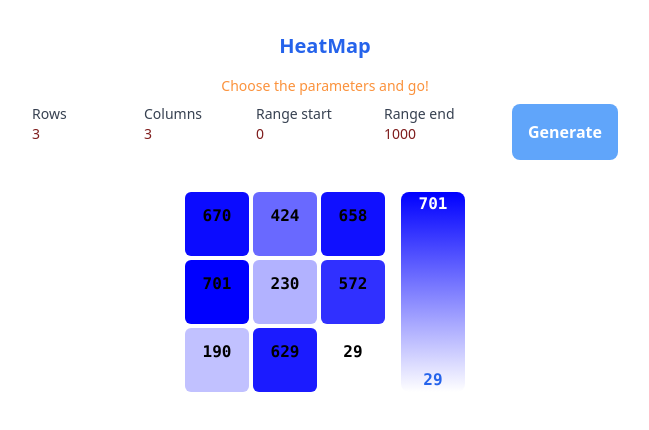
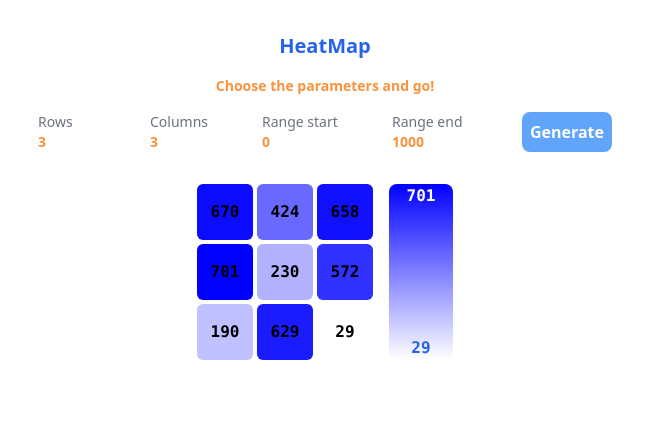
Before and after one commit to faguilarm/ngheatmap, an Angular app: page / in a window 1280 px wide. Shown: the top 430 px of the page, without its empty margins (315-964 px from the left). Built offline with nearby package versions, Linux system fonts and the light colour scheme.

Commit message:
style and layout improvements

```diff
--- a/src/app/heat-map/heat-map.component.html
+++ b/src/app/heat-map/heat-map.component.html
@@ -1,6 +1,6 @@
 <div class="heat-map-container">
   <div class="heat-map-chart" [style.grid-template-columns]="gridColumns">
-    <div *ngFor="let cell of scaledData" class="cell"
+    <div *ngFor="let cell of scaledData" class="cell hover:scale-150"
       [style.background-color]="cell.rgb">
         {{cell.value}}
     </div>
--- a/src/app/heat-map/heat-map.component.scss
+++ b/src/app/heat-map/heat-map.component.scss
@@ -9,7 +9,7 @@
     }
 
     .cell {
-      @apply w-16 h-16 p-4 leading-4 text-center align-middle font-bold font-mono rounded-md;
+      @apply w-12 h-12 lg:w-14 lg:h-14 flex justify-center items-center font-bold font-mono rounded-md;
     }
   }
 
--- a/src/app/heat-map/heat-map.component.ts
+++ b/src/app/heat-map/heat-map.component.ts
@@ -42,10 +42,10 @@ export class HeatMapComponent implements OnChanges {
     //set the column number for the CSS Grid
     this.gridColumns = `repeat(${this.data[0].length}, minmax(0, 1fr))`;
 
-    //calculate the values inside the scale of 0-255 to use in RGB
+    //calculate the values inside the scale of 0-255 to use as RGB (Red and Green only)
     this.scaledData = flat.map(point => {
       let scaledValue = Math.floor((max - point) * step);
-      console.debug("Value %s, Scaled and inverted value for RGB (Red and Green) %s", point, scaledValue);
+      //console.debug("Value %s, Scaled and inverted value for RGB (Red and Green) %s", point, scaledValue);
       const rgb = `rgb(${scaledValue},${scaledValue},${MAX_SCALE})`
       return {
         value: point,
--- a/src/app/home/home.component.html
+++ b/src/app/home/home.component.html
@@ -1,29 +1,25 @@
 
 <div class="flex flex-col p-8 w-full md:max-w-screen-sm lg:max-w-screen-md xl:max-w-screen-lg mx-auto">
   <p class="text-center text-xl mb-4 text-blue-600 font-bold">HeatMap</p>
-  <p class="text-center text-sm mb-2 text-orange-400">Choose the parameters and go!</p>
-  <div class="flex flex-wrap mb-8 justify-center">
+  <p class="text-center text-sm mb-2 text-orange-400 font-bold">Choose the parameters and go!</p>
+  <div class="params-container">
     <div>
-      <label for="rows" class="block text-sm font-medium text-gray-700">Rows</label>
-      <input type="number" name="rows" id="rows" min="1" max="10" [(ngModel)]="rows"
-        class="block w-full pr-10 border-red-300 text-red-900 placeholder-red-300 focus:outline-none focus:ring-red-500 focus:border-red-500 sm:text-sm rounded-md">
+      <label for="rows">Rows</label>
+      <input type="number" name="rows" id="rows" min="1" max="10" [(ngModel)]="rows">
     </div>
     <div>
-      <label for="columns" class="block text-sm font-medium text-gray-700">Columns</label>
-      <input type="number" name="columns" id="columns" min="1" max="10" [(ngModel)]="columns"
-        class="block w-full pr-10 border-red-300 text-red-900 placeholder-red-300 focus:outline-none focus:ring-red-500 focus:border-red-500 sm:text-sm rounded-md">
+      <label for="columns">Columns</label>
+      <input type="number" name="columns" id="columns" min="1" max="10" [(ngModel)]="columns">
     </div>
     <div>
-      <label for="start" class="block text-sm font-medium text-gray-700">Range start</label>
-      <input type="number" name="start" id="start" min="0" max="1000" step="10" [(ngModel)]="start"
-      class="block w-full pr-10 border-red-300 text-red-900 placeholder-red-300 focus:outline-none focus:ring-red-500 focus:border-red-500 sm:text-sm rounded-md">
+      <label for="start">Range start</label>
+      <input type="number" name="start" id="start" min="0" max="1000" step="10" [(ngModel)]="start">
     </div>
     <div>
-      <label for="end" class="block text-sm font-medium text-gray-700">Range end</label>
-      <input type="number" name="end" id="end" min="0" max="1000" step="10" [(ngModel)]="end"
-        class="block w-full pr-10 border-red-300 text-red-900 placeholder-red-300 focus:outline-none focus:ring-red-500 focus:border-red-500 sm:text-sm rounded-md">
+      <label for="end">Range end</label>
+      <input type="number" name="end" id="end" min="0" max="1000" step="10" [(ngModel)]="end">
     </div>
-    <button class="bg-blue-400 p-4 text-white font-bold rounded-lg" (click)="generate()">Generate</button>
+    <button (click)="generate()">Generate</button>
   </div>
 
   <app-heat-map [data]="heatmapData"></app-heat-map>
--- a/src/app/home/home.component.scss
+++ b/src/app/home/home.component.scss
@@ -0,0 +1,18 @@
+.params-container {
+  @apply flex flex-wrap mb-8 justify-center items-center;
+  > div {
+    @apply w-1/2 sm:w-auto mt-2;
+
+    label {
+      @apply block text-sm font-medium text-gray-500;
+    }
+
+    input {
+      @apply block w-full pr-10 text-orange-400 sm:text-sm font-bold;
+    }
+  }
+
+  button {
+    @apply bg-blue-400 p-2 mt-2 text-white font-bold rounded-lg;
+  }
+}
```
